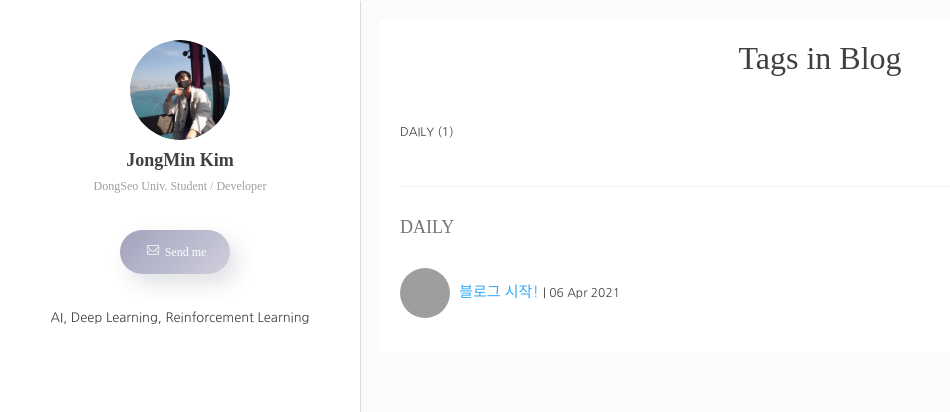
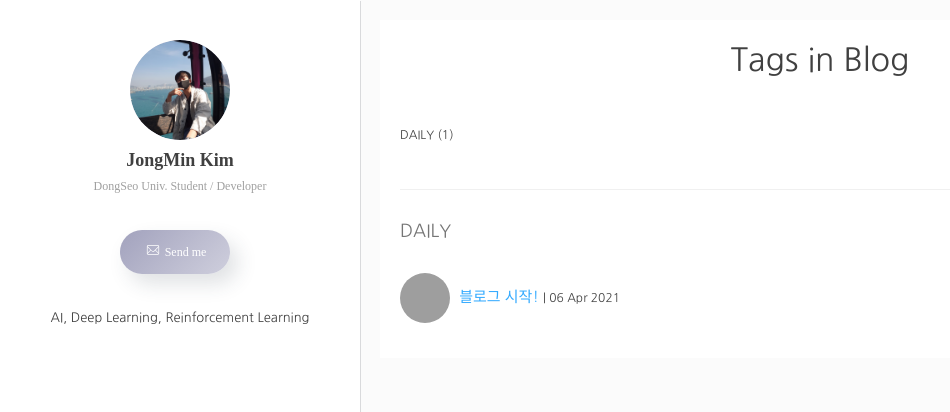
Before and after one commit to klay9502/klay9502.github.io, a Jekyll site: the page built from tags.html, in a window 1280 px wide. Shown: the top 412 px of the page, without its empty margins (0-950 px from the left). Built offline with Jekyll 4.4.1, drawn with Linux system fonts in a browser that asks for light colours; some web fonts are replaced; grey boxes are pictures that could not be loaded.

Commit message:
Update font

```diff
--- a/_sass/0-settings/_typography.scss
+++ b/_sass/0-settings/_typography.scss
@@ -13,4 +13,4 @@ $base-line-height: 28px;
 
 // Headings
 $heading-font-weight: 400;
-$heading-font-family: 'Volkhov', 'Times New Roman', Times, serif;
+$heading-font-family: 'Nanum Gothic', 'Volkhov', 'Times New Roman', Times, serif;
```
